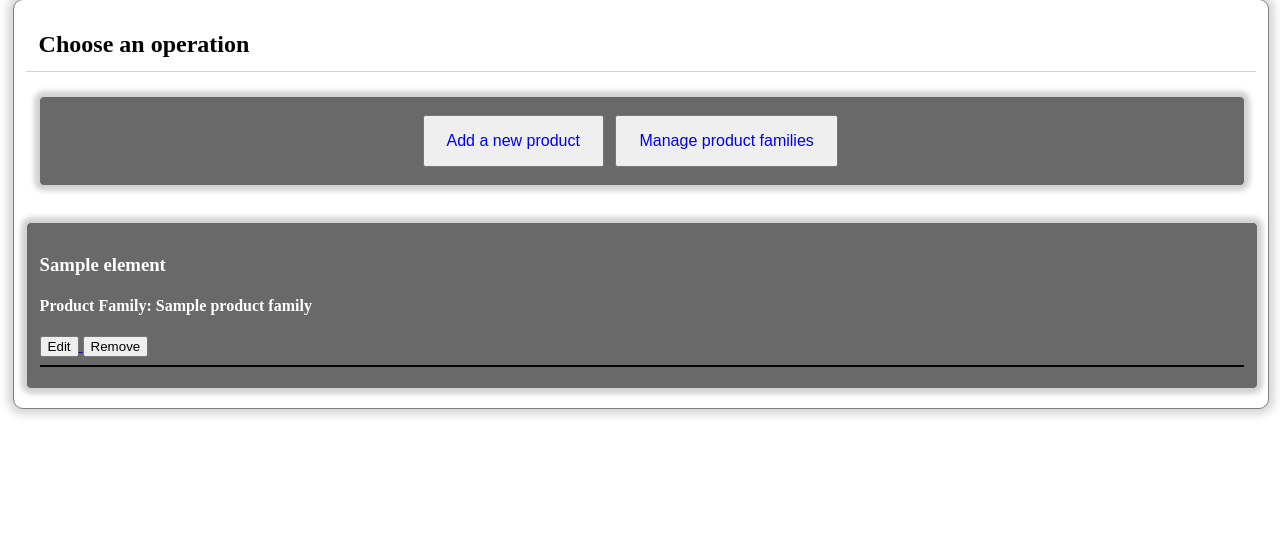
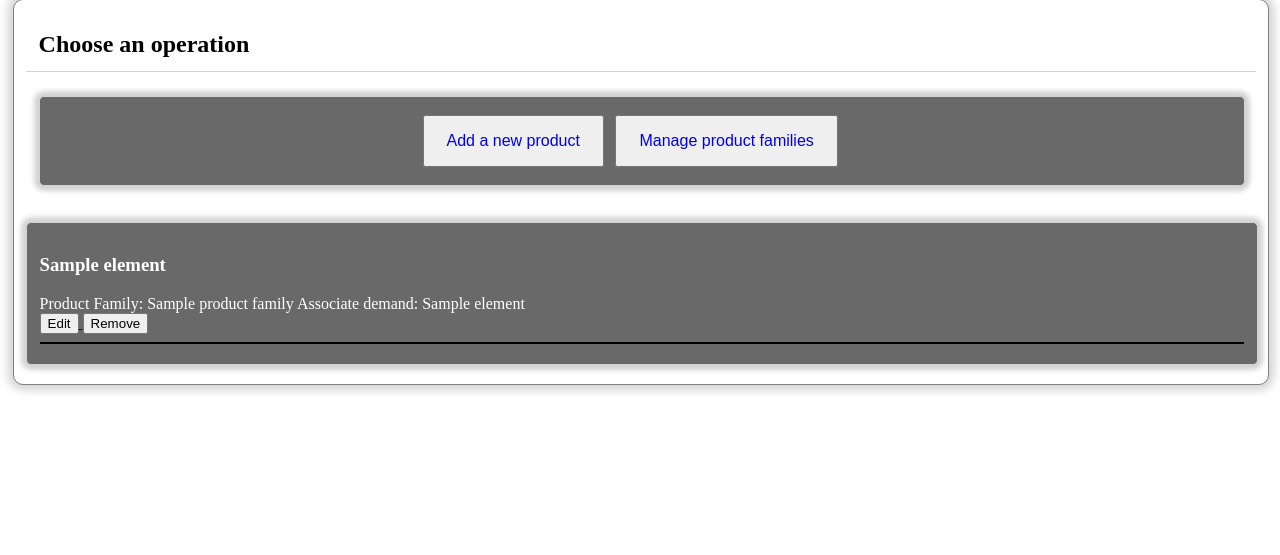
Before and after one commit to pstlab/TENANT_sa, a Python web app: template app/templates/products/indexProd.html in a window 1280 px wide. Shown: the part 206-761 px from the top of the page. After the commit the page ends 599 px from the top, so only its background shows below. Run offline with Jinja, Linux system fonts and the light colour scheme; the template is opened without the code that fills it: most values are stand-ins (such as "Sample title", 1, 10 or a date in 2020).

Commit message:
minor changes

```diff
--- a/app/demands/models.py
+++ b/app/demands/models.py
@@ -19,3 +19,6 @@ class Demand(Base):
     # ManyToOne without bidirectional behavior
     #process_id = Column(Integer, ForeignKey('processes.id'))
     #process = relationship("Process")
+
+    def __str__(self):
+        return self.name
--- a/app/templates/products/indexProd.html
+++ b/app/templates/products/indexProd.html
@@ -30,10 +30,16 @@
     <div class="process">
         {% for element in products %}
             <div class="row">
-                <h3>{{element.name}}</h3>
-                {% if element.product_family is not none %}
-                <h4>Product Family: {{element.product_family.name}}</h4>
-                {% endif %}
+                <div>
+                    <h3>{{element.name}}</h3>
+                    {% if element.product_family is not none %}
+                    <label>Product Family: {{element.product_family.name}}</label>
+                    {% endif %}
+                    {% for dem in element.demands %}
+                    <label>Associate demand: {{dem}}</label>
+                    {% endfor %}
+                    <!--TODO <label>Associate process</label>-->
+                </div>
                 <label class="id" hidden>{{element.id}}</label>
                 <a href='/products/editProd/{{element.id}}'>
                     <button>Edit</button>
```
